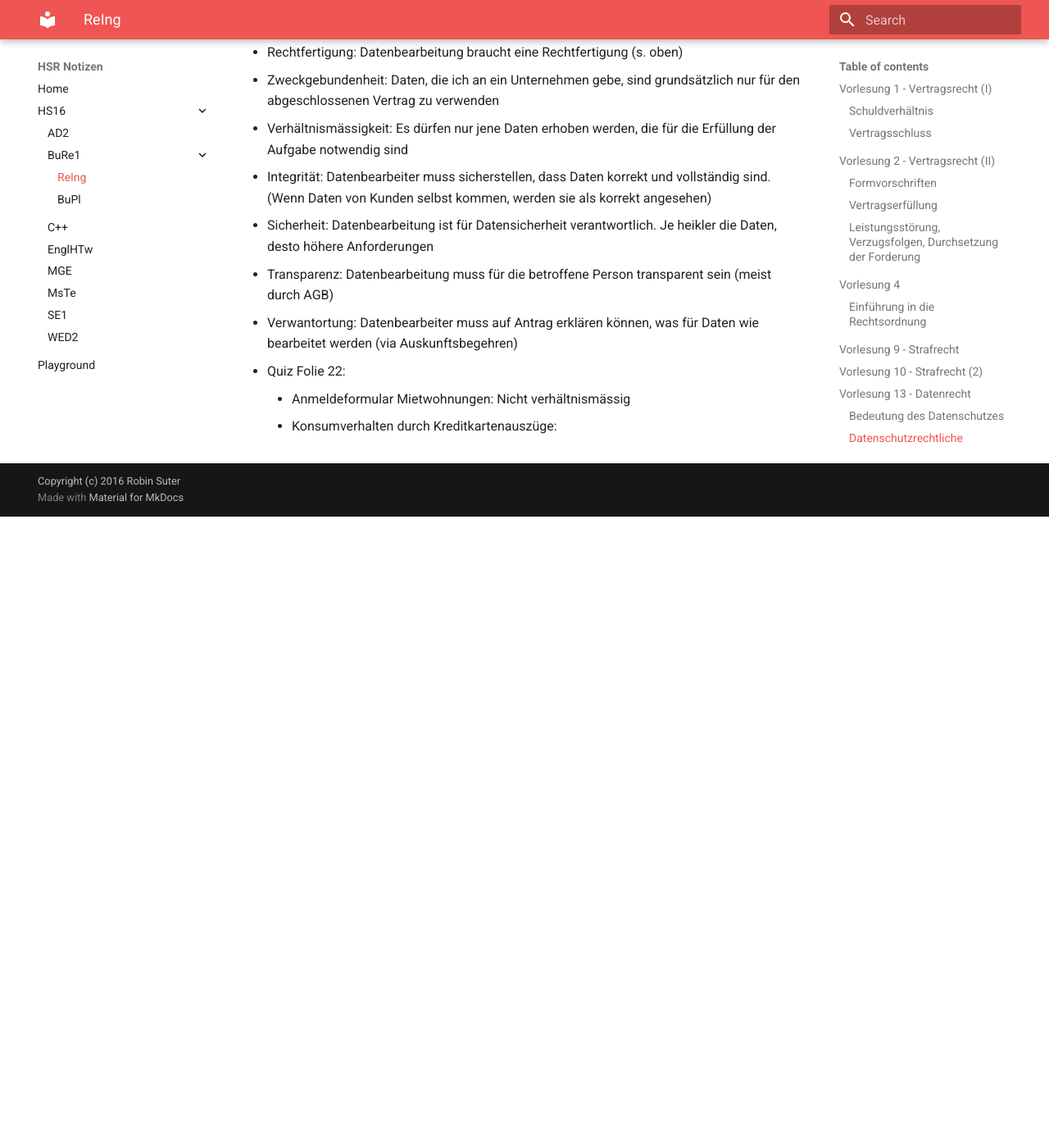
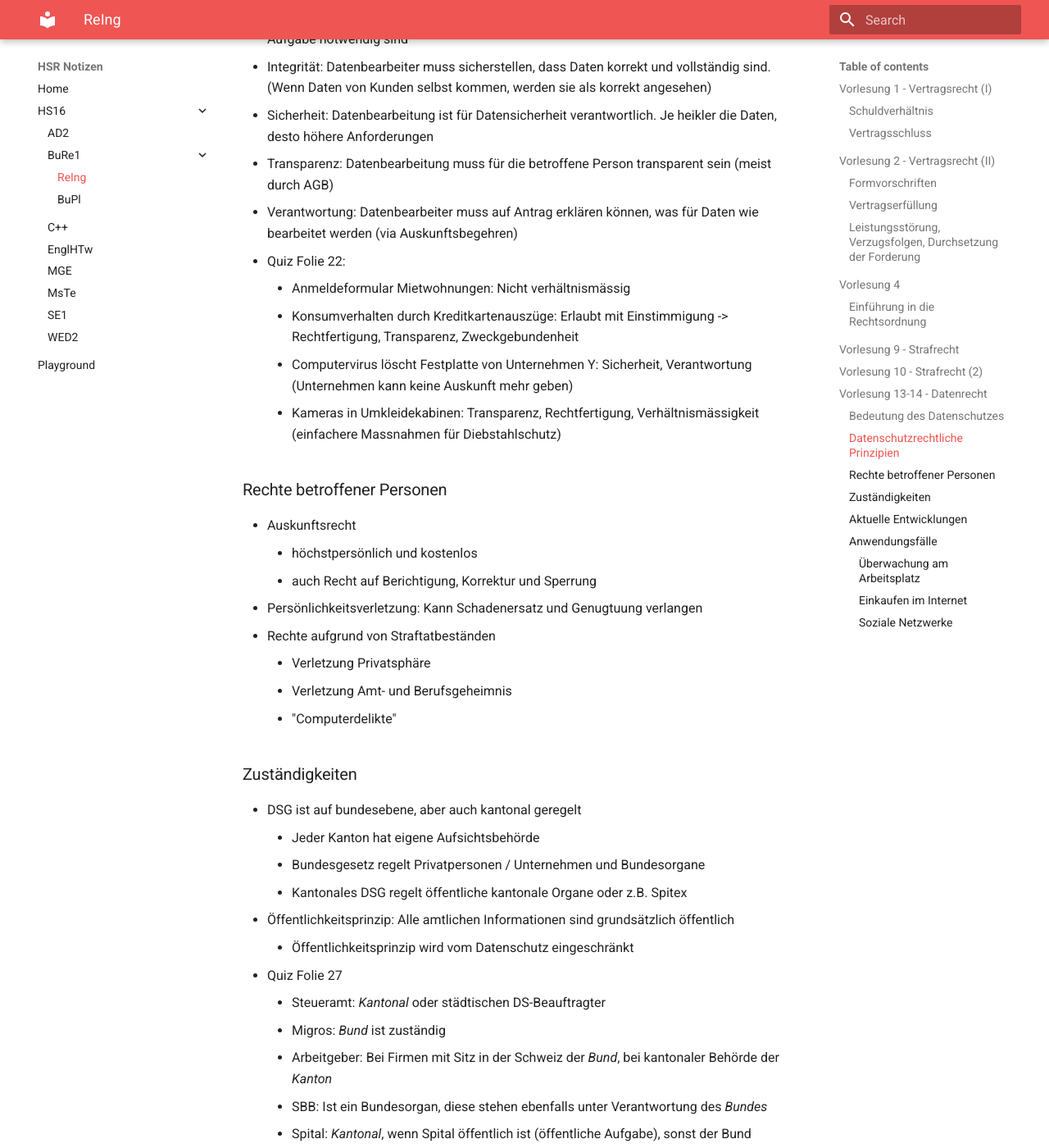
Before and after one commit to Excape/hsr-docs-hs16, an MkDocs documentation site: the page built from docs/hs16/reing.md, in a window 1280 px wide and 1400 px high, scrolled down 7900 px. Shown: the whole window at 82% size. Built offline with MkDocs 1.6.1 and Material for MkDocs 9.7.7, drawn with Linux system fonts in a browser that asks for light colours; old or Windows-style settings are respelled for this version of MkDocs; before the commit the page ends 8530 px from its top, so only the background shows below that; some of the changed text lies outside the part shown.

Commit message:
reing week 14

```diff
--- a/docs/hs16/reing.md
+++ b/docs/hs16/reing.md
@@ -153,7 +153,7 @@
     - Begutachtungspflicht: Richter braucht Begutachter für Entscheidungen, ob z.B. jemand in eine Psychiatrie kommt
 
 ---
-## Vorlesung 13 - Datenrecht
+## Vorlesung 13-14 - Datenrecht
 ### Bedeutung des Datenschutzes
 !!! info
     Datenschutz:Schutz der Persönlichkeit und der Grundrechte der Person, über die Daten bearbeitet werden
@@ -199,7 +195,54 @@
 - Integrität: Datenbearbeiter muss sicherstellen, dass Daten korrekt und vollständig sind. (Wenn Daten von Kunden selbst kommen, werden sie als korrekt angesehen)
 - Sicherheit: Datenbearbeitung ist für Datensicherheit verantwortlich. Je heikler die Daten, desto höhere Anforderungen
 - Transparenz: Datenbearbeitung muss für die betroffene Person transparent sein (meist durch AGB)
-- Verwantortung: Datenbearbeiter muss auf Antrag erklären können, was für Daten wie bearbeitet werden (via Auskunftsbegehren)
+- Verantwortung: Datenbearbeiter muss auf Antrag erklären können, was für Daten wie bearbeitet werden (via Auskunftsbegehren)
 - Quiz Folie 22:
     - Anmeldeformular Mietwohnungen: Nicht verhältnismässig
-    - Konsumverhalten durch Kreditkartenauszüge:
+    - Konsumverhalten durch Kreditkartenauszüge: Erlaubt mit Einstimmigung -> Rechtfertigung, Transparenz, Zweckgebundenheit
+    - Computervirus löscht Festplatte von Unternehmen Y: Sicherheit, Verantwortung (Unternehmen kann keine Auskunft mehr geben)
+    - Kameras in Umkleidekabinen: Transparenz, Rechtfertigung, Verhältnismässigkeit (einfachere Massnahmen für Diebstahlschutz)
+
+### Rechte betroffener Personen
+- Auskunftsrecht
+    - höchstpersönlich und kostenlos
+    - auch Recht auf Berichtigung, Korrektur und Sperrung
+- Persönlichkeitsverletzung: Kann Schadenersatz und Genugtuung verlangen
+- Rechte aufgrund von Straftatbeständen
+    - Verletzung Privatsphäre
+    - Verletzung Amt- und Berufsgeheimnis
+    - "Computerdelikte"
+
+### Zuständigkeiten
+- DSG ist auf bundesebene, aber auch kantonal geregelt
+    - Jeder Kanton hat eigene Aufsichtsbehörde
+    - Bundesgesetz regelt Privatpersonen / Unternehmen und Bundesorgane
+    - Kantonales DSG regelt öffentliche kantonale Organe oder z.B. Spitex
+- Öffentlichkeitsprinzip: Alle amtlichen Informationen sind grundsätzlich öffentlich
+    - Öffentlichkeitsprinzip wird vom Datenschutz eingeschränkt
+- Quiz Folie 27
+    - Steueramt: *Kantonal* oder städtischen DS-Beauftragter
+    - Migros: *Bund* ist zuständig
+    - Arbeitgeber: Bei Firmen mit Sitz in der Schweiz der *Bund*, bei kantonaler Behörde der *Kanton*
+    - SBB: Ist ein Bundesorgan, diese stehen ebenfalls unter Verantwortung des *Bundes*
+    - Spital: *Kantonal*, wenn Spital öffentlich ist (öffentliche Aufgabe), sonst der Bund
+    - Kantonalbank: Sind im privaten Wettbewerb -> Auf Ebene *Bund*
+
+### Aktuelle Entwicklungen
+- EU-Datenschutzrichtlinie ist etwa gleich wie in der Schweiz
+- USA hat keine Datenschutzgesetze (Selbstregulierung)
+    - Safe Harbor Principles: US-firmen können sich zertifizieren lassen, wenn sie die Prinzipien einhalten (Zertifizierung), nützt aber wegen NSA nicht viel (EuGH hat entschieden, dass Safe Harbor principle nicht mehr genügen)
+
+### Anwendungsfälle
+#### Überwachung am Arbeitsplatz
+- Nicht verhältnismässig: Einfachere Methode ist z.B. Sperren
+- Gesetzliche Grundlage:
+    - Verboten durch Arbeitsgesetz
+    - Nicht anonym erst mit vorheriger Mahnung erlaubt, nur vorübergehend
+
+#### Einkaufen im Internet
+- Rechtfertigung meist durch AGBs
+- Nur mit Einwilligung
+
+#### Soziale Netzwerke
+- Einwilligung der AGBs
+- Risiken
```
Also changed, not shown: other parts of docs/hs16/reing.md (+0 -4 lines), docs/hs16/cpi.md (+42 -0 lines).
